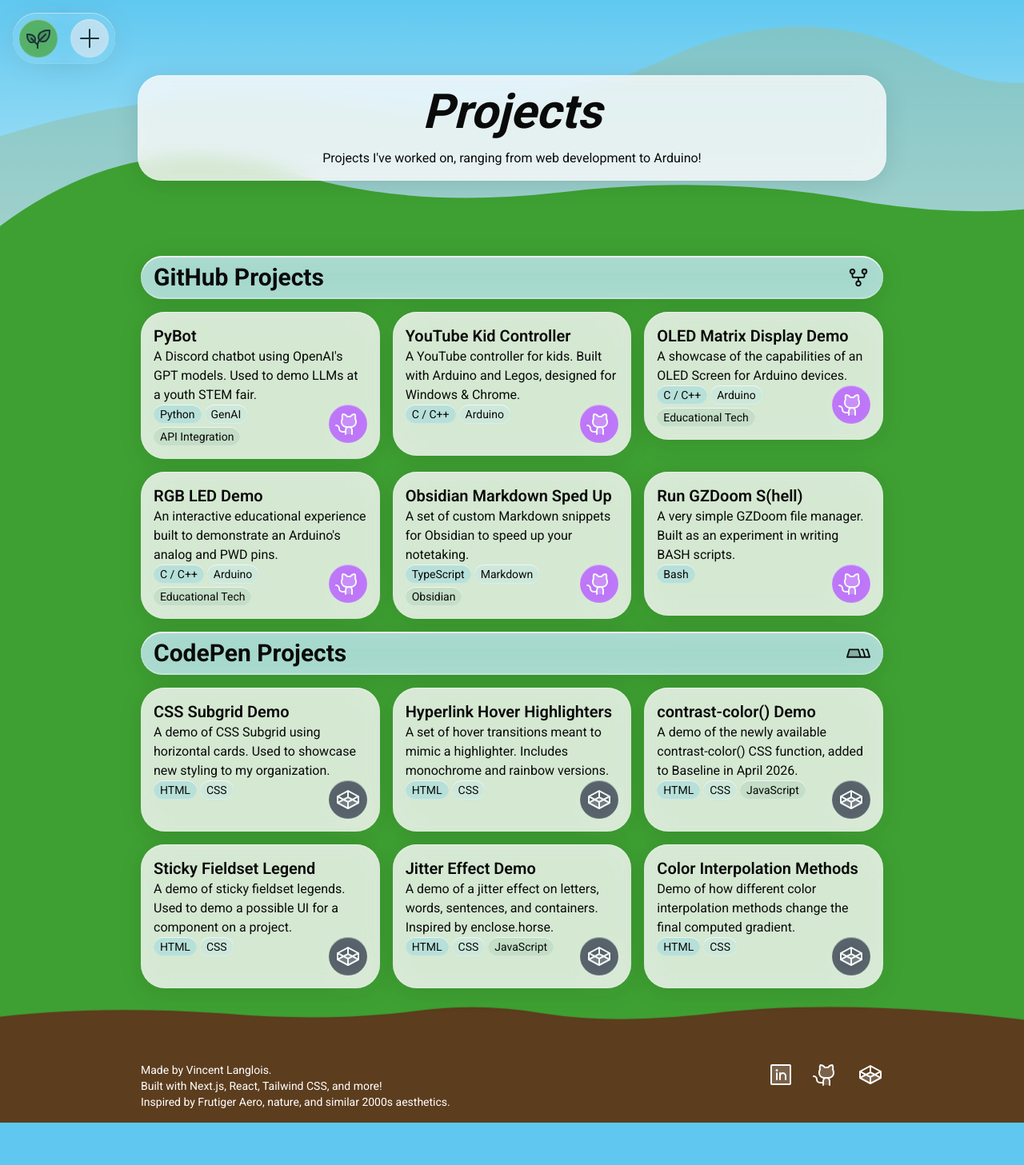
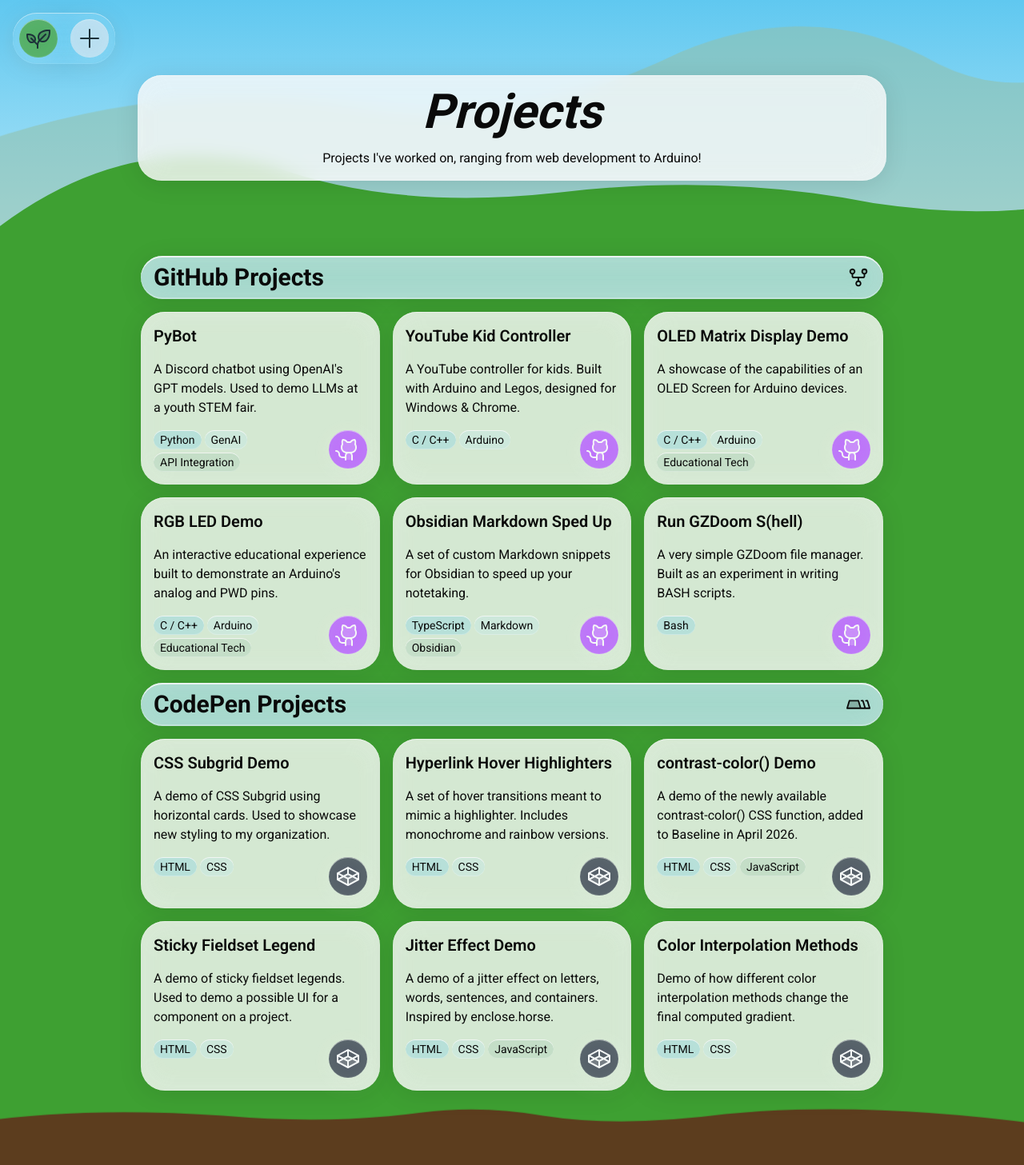
Before and after one commit to vtlanglois/portfolio-v2, a Next.js app: page /projects in a window 1280 px wide. Shown: the top 1457 px of the page at 80% size. Before the commit the page ends 1404 px from the top, so only its background shows below. Built offline with nearby package versions, Linux system fonts and the light colour scheme.

Commit message:
revert: li fix causing layout issues

```diff
--- a/src/components/sections/ProjectsGrid.tsx
+++ b/src/components/sections/ProjectsGrid.tsx
@@ -19,9 +19,8 @@ export default function ProjectsGrid() {
             <h2 className="text-3xl font-bold leading-none">GitHub Projects</h2>
             <GitForkIcon size={30} weight="duotone" />
           </Card>
-          <ul className="grid grid-rows-1 lg:grid-cols-3 gap-4">
+          <div className="grid grid-rows-1 lg:grid-cols-3 gap-4">
             {projects.map((project: ProjectItem) => (
-              <li key={project.id}>
               <ProjectCard
                 key={project.id}
                 title={project.name}
@@ -31,9 +30,8 @@ export default function ProjectsGrid() {
                 altText={project.linkAltText}
                 className="row-span-3 grid grid-rows-subgrid"
               />
-              </li>
             ))}
-          </ul>
+          </div>
           <Card
             variation="heading"
             className="flex flex-row flex-wrap items-center justify-between"
@@ -43,9 +41,8 @@ export default function ProjectsGrid() {
             </h2>
             <TabsIcon size={30} weight="duotone" />
           </Card>
-          <ul className="grid grid-rows-1 lg:grid-cols-3 gap-4">
+          <div className="grid grid-rows-1 lg:grid-cols-3 gap-4">
             {codePenDemos.map((demo: ProjectItem) => (
-              <li key={demo.id}>
               <ProjectCard
                 key={demo.id}
                 title={demo.name}
@@ -55,9 +52,8 @@ export default function ProjectsGrid() {
                 altText={demo.linkAltText}
                 className="row-span-3 grid grid-rows-subgrid"
               />
-              </li>
             ))}
-          </ul>
+          </div>
         </Stack>
       </Container>
     </Section>
```
Lines whose indentation alone changed are shown as unchanged.
